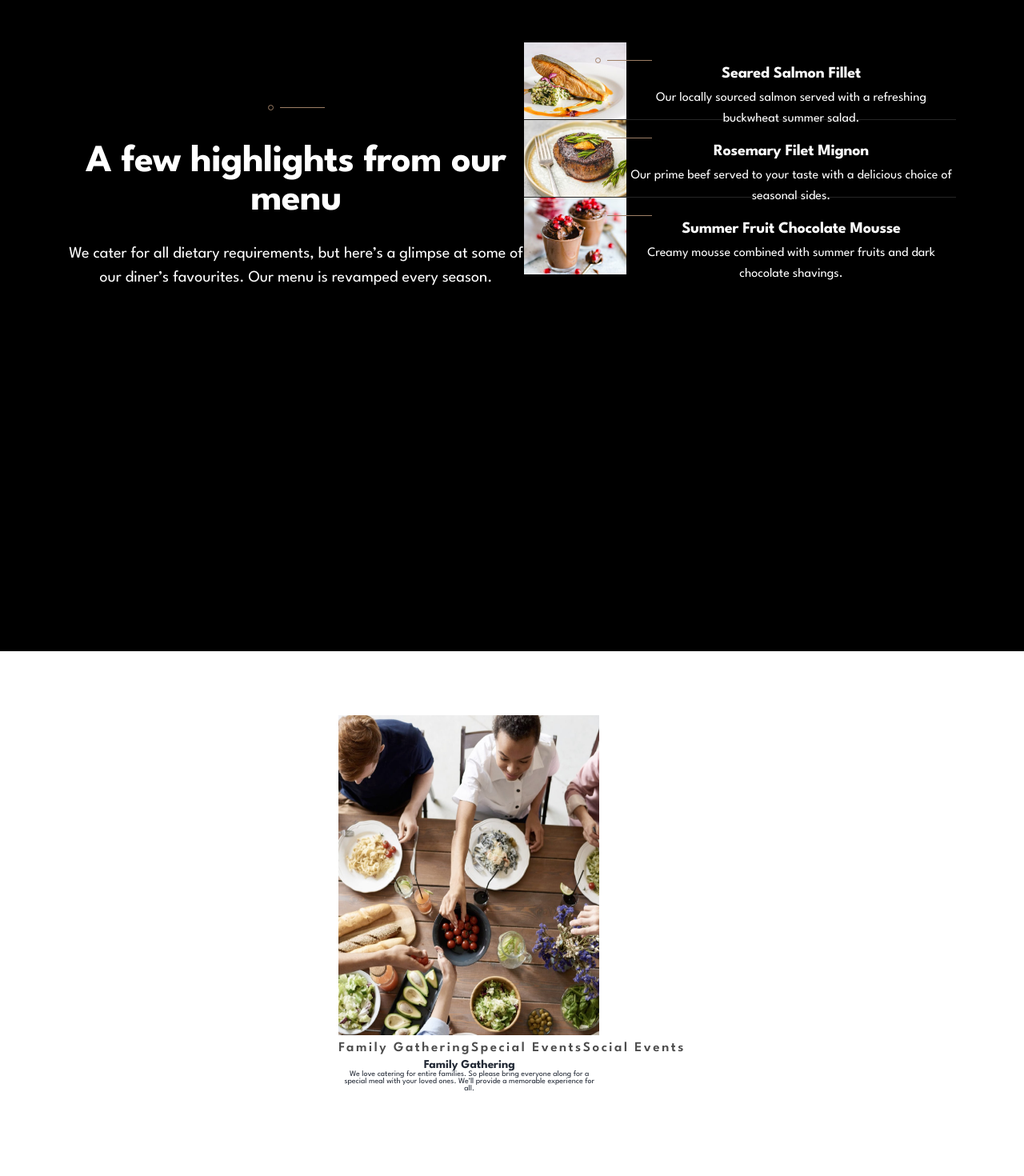
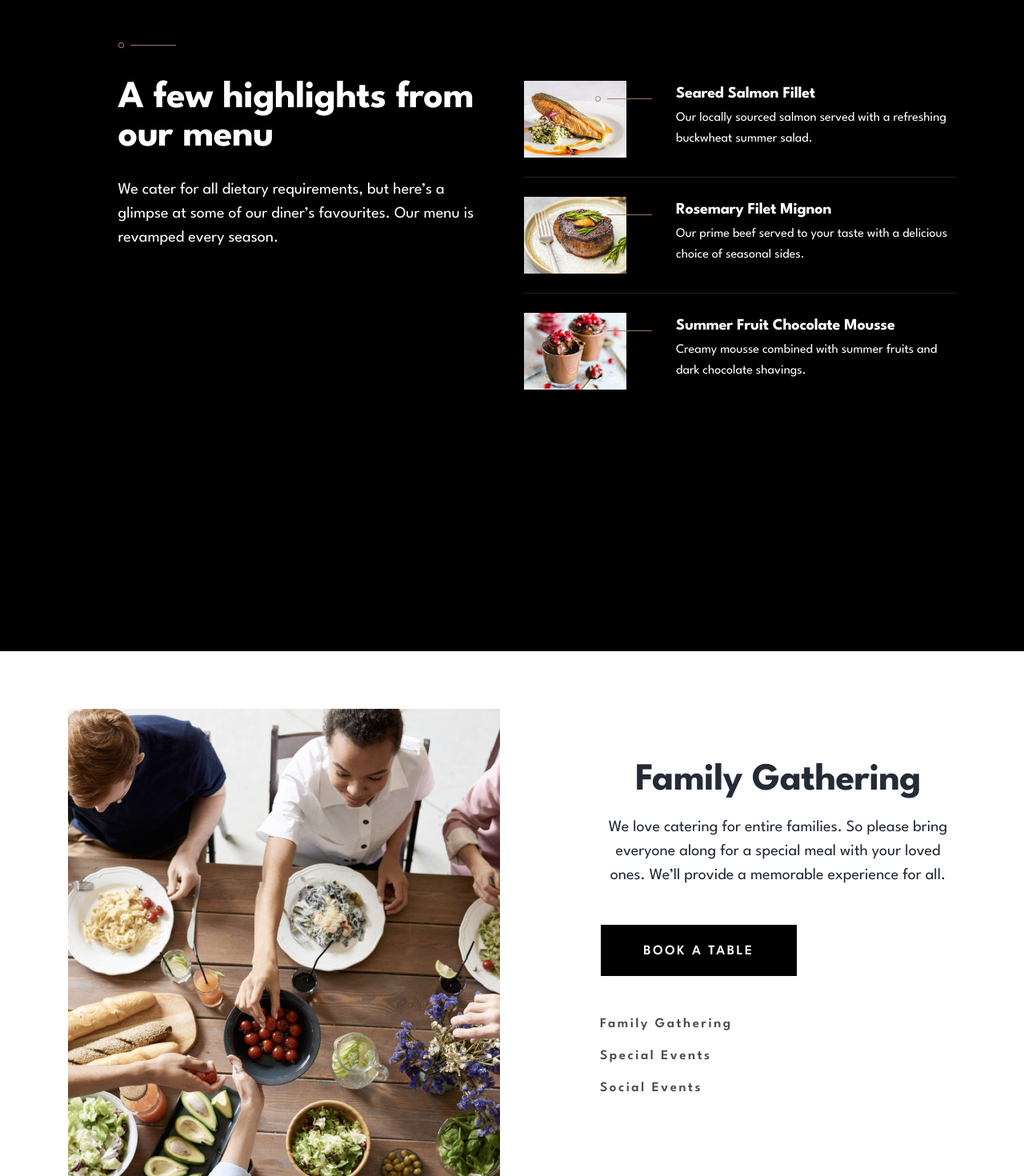
Before and after one commit to DKapteyn/restaurant-site, a Next.js app: page / in a window 1280 px wide. Shown: the part 2320-3790 px from the top of the page at 80% size. Built offline with nearby package versions, Linux system fonts and the light colour scheme.

Commit message:
dyanmic styling added

```diff
--- a/components/homepage/Highlights/MenuHighlights.tsx
+++ b/components/homepage/Highlights/MenuHighlights.tsx
@@ -7,7 +7,11 @@ export default function MenuHighlights() {
     <div className={s.mainContainer}>
       <section className={s.subContainer}>
         <div className={s.textContainer}>
-          <img src="./images/patterns/pattern-divide.svg" alt="divider" />
+          <img
+            className={s.textDivider}
+            src="./images/patterns/pattern-divide.svg"
+            alt="divider"
+          />
           <h3 className={s.mainTitle}> A few highlights from our menu</h3>
           <p className={`${s.para} ${s.mainPara}`}>
             We cater for all dietary requirements, but here’s a glimpse at some
--- a/components/homepage/Occasions.tsx
+++ b/components/homepage/Occasions.tsx
@@ -43,8 +43,8 @@ export default function Occasions() {
   }
 
   return (
-    <div className={s.fullComponent}>
-      <section>
+    <div>
+      <section className={s.mainContainer}>
         <img
           className={s.deskImage}
           src={dataArray[`${OccasionData}`].deskImage}
@@ -61,6 +61,7 @@ export default function Occasions() {
           alt="People Eating"
         />
 
+        <div className={s.textContainer}>
           <div className={s.eventChangerContainer}>
             <h3 onClick={() => changeToFamilyGathering()}>Family Gathering</h3>
             <h3 onClick={() => changeToSpecialEvents()}> Special Events</h3>
@@ -71,8 +72,10 @@ export default function Occasions() {
             <h2 className={s.title}>{dataArray[`${OccasionData}`].title}</h2>
             <p className={s.para}>{dataArray[`${OccasionData}`].para}</p>
           </div>
+
           <div className={s.button}>
             <Button link="/orderPage" title="Book a table" />
+          </div>
         </div>
       </section>
     </div>
--- a/styles/HomePageStyles/Highlights.module.scss
+++ b/styles/HomePageStyles/Highlights.module.scss
@@ -45,11 +45,22 @@
   @include screen.mobile {
     width: 327px;
   }
-  @include screen.tablet {
+  @include screen.tabletAndDesktop {
     width: 445px;
   }
+
   @include screen.desktop {
+    display: flex;
+    flex-direction: column;
+    align-items: flex-start;
+    text-align: start;
+    max-margin-right: 125px;
+    margin-top: 0;
   }
+}
+
+.textDivider {
+  width: 72px;
 }
 .mainTitle {
   font-weight: 700;
@@ -101,6 +112,16 @@
     width: 573px;
     margin: 24px auto;
   }
+
+  @include screen.desktop {
+    width: 540px;
+    margin: 24px auto;
+  }
+}
+.mainMenuItemsContainer {
+  @include screen.desktop {
+    margin-top: 48px;
+  }
 }
 
 //MenuItems
@@ -145,7 +166,7 @@
 }
 
 .deskTabImg {
-  z-index: 2;
+  z-index: 5;
   @include screen.mobileAndTablet {
     display: none;
   }
@@ -157,7 +178,7 @@
 }
 
 .mobileImg {
-  z-index: 2;
+  z-index: 5;
   @include screen.mobile {
     width: 327px;
     height: 245px;
@@ -172,7 +193,7 @@
 }
 
 .menuItemtext {
-  @include screen.tablet {
+  @include screen.tabletAndDesktop {
     width: 383px;
     height: 82px;
     margin-left: 62px;
@@ -189,6 +210,9 @@
   @include screen.tablet {
     margin-top: 0px;
   }
+  @include screen.desktop {
+    margin-top: 4px;
+  }
 }
 
 .subPara {
--- a/styles/HomePageStyles/Occasions.module.scss
+++ b/styles/HomePageStyles/Occasions.module.scss
@@ -1,18 +1,27 @@
 @use "styles/_utils/screen.module";
 
-.fullComponent {
+.mainContainer {
   display: flex;
+  align-items: center;
+  width: fit-content;
+  height: fit-content;
+  margin: auto;
+  @include screen.mobileAndTablet {
     flex-direction: column;
-  align-items: center;
+
     margin-top: 8px;
+  }
+  @include screen.desktop {
+    justify-content: center;
+  }
 }
 
 .deskImage {
   display: none;
   @include screen.desktop {
     display: inline;
-    width: 326px;
-    height: 400px;
+    width: 540px;
+    height: 600px;
   }
 }
 .tabImage {
@@ -32,11 +41,19 @@
   }
 }
 
+.textContainer {
+  @include screen.desktop {
+    padding-left: 125px;
+    display: grid;
+    grid-template-areas: "text" "button" "eventChangerContainer";
+    height: 468px;
+  }
+}
+
 .text {
-  width: 327px;
-  height: 157px;
   text-align: center;
   color: #242b37;
+  grid-area: text;
   @include screen.mobile {
     margin: 0px auto 27px auto;
   }
@@ -47,6 +64,15 @@
   & > * {
     margin: 0px;
   }
+  @include screen.mobileAndTablet {
+    width: 327px;
+    height: 157px;
+  }
+
+  @include screen.desktop {
+    width: 445px;
+    height: 157px;
+  }
 }
 .title {
   font-weight: 700;
@@ -56,7 +82,7 @@
     line-height: -0.4px;
     letter-spacing: -0.4px;
   }
-  @include screen.tablet {
+  @include screen.tabletAndDesktop {
     font-size: 48px;
     line-height: 48px;
     letter-spacing: -0.5px;
@@ -68,7 +94,7 @@
     font-size: 16px;
     line-height: 26px;
   }
-  @include screen.tablet {
+  @include screen.tabletAndDesktop {
     font-size: 20px;
     line-height: 30px;
     margin-top: 19px;
@@ -78,10 +104,11 @@
 .eventChangerContainer {
   display: flex;
   color: #4c4c4c;
+  grid-area: eventChangerContainer;
   @include screen.mobile {
     width: 180px;
     height: 116px;
-
+    text-align: center;
     margin: 49px auto 27px auto;
 
     flex-direction: column;
@@ -89,11 +116,17 @@
   @include screen.tablet {
     gap: 41px;
     margin-top: 57px;
+    text-align: center;
+  }
+  @include screen.desktop {
+    flex-direction: column;
+    gap: 12px;
+    text-align: start;
   }
 
   & > * {
     margin: 0px 0px;
-    text-align: center;
+
     font-weight: 600;
     font-size: 17px;
     line-height: 28px;
@@ -125,11 +158,12 @@
       margin-top: 16px;
     }
   }
-}
 
   .button {
+    grid-area: button;
     width: fit-content;
     margin: auto;
     outline: 2px solid black;
-  outline-offset: -2dev px;
+    outline-offset: -2px;
   }
+}
```
Lines whose indentation alone changed are shown as unchanged.
